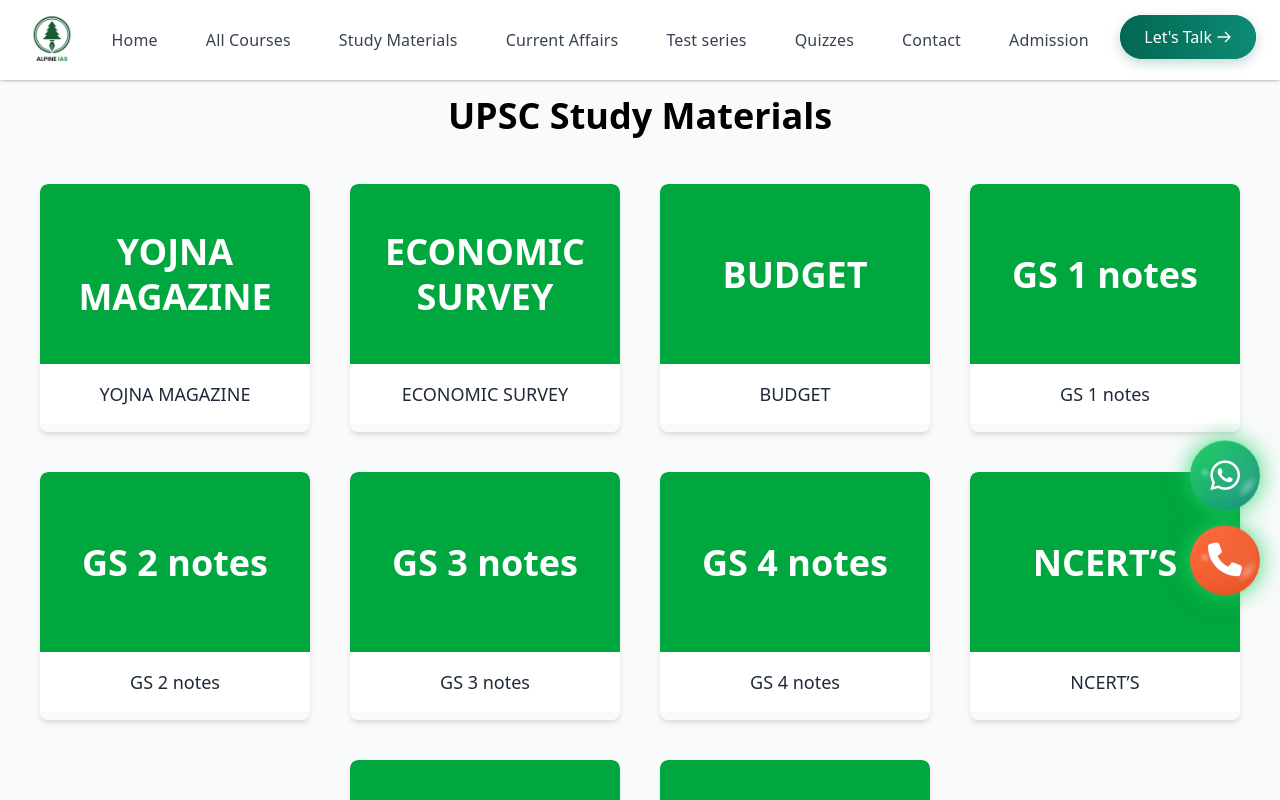
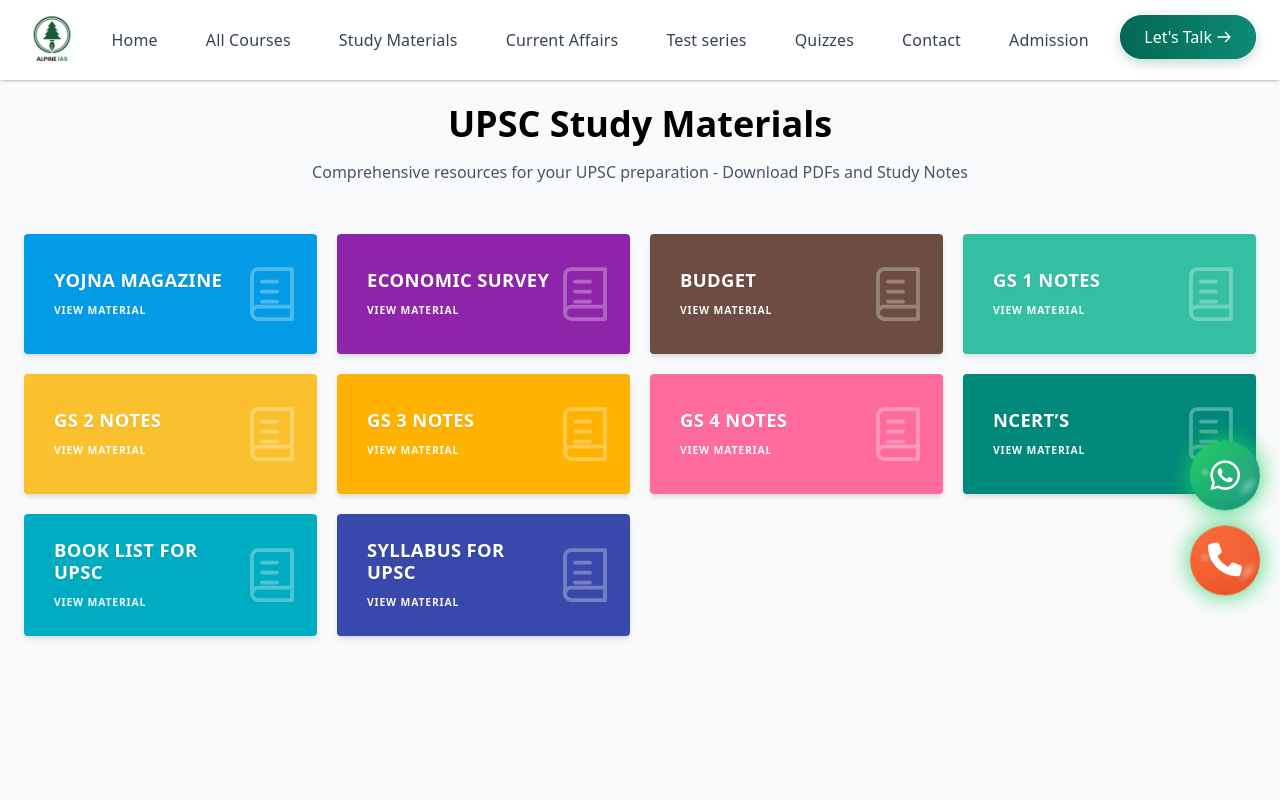
Before and after one commit to abhimanyuonline/AlpineIAS, a SvelteKit app: page /study-material in a window 1280 px wide. Built offline with nearby package versions, Linux system fonts and the light colour scheme.

Commit message:
added study materials layout

```diff
--- a/src/routes/study-material/+page.svelte
+++ b/src/routes/study-material/+page.svelte
@@ -2,102 +2,141 @@
   import studyMaterials from "../studymaterial.json";
   import { onMount } from 'svelte';
 
-  let hoveredId = null;
-  let screenSize = 'xs';
+  let hoveredId = $state();
 
-  function determineScreenSize() {
-    const width = window.innerWidth;
-    if (width < 480) screenSize = 'xs';
-    else if (width < 640) screenSize = 'sm';
-    else if (width < 768) screenSize = 'md';
-    else if (width < 1024) screenSize = 'lg';
-    else screenSize = 'xl';
-  }
+  const bookListColors = [
+    '#34bfa3', '#ff6b9d', '#43a047', '#1fbcd2', '#8e24aa',
+    '#3949ab', '#f4511e', '#6d4c41', '#ffb300', '#039be5',
+    '#d81b60', '#757575', '#fb8c00', '#546e7a', '#00acc1',
+    '#00897b', '#e91e63', '#fbc02d'
+  ];
+
+  let blockColors = $state([...bookListColors]);
 
   onMount(() => {
-    determineScreenSize();
-    window.addEventListener('resize', determineScreenSize);
-    return () => window.removeEventListener('resize', determineScreenSize);
+    blockColors = [...bookListColors].sort(() => Math.random() - 0.5);
   });
-
-  $: gridColumns = screenSize === 'xs' ? 2
-                  : screenSize === 'sm' ? 3
-                  : screenSize === 'md' ? 3
-                  : screenSize === 'lg' ? 3
-                  : 4;
 </script>
 
-<div class="flex flex-col items-center justify-center min-h-screen bg-gray-50 p-4">
-  <h1 class="text-xl sm:text-2xl md:text-3xl lg:text-4xl font-bold text-center mb-4 md:mb-8 lg:mb-12">UPSC Study Materials</h1>
+<svelte:head>
+  <title>UPSC Study Materials – Alpine IAS</title>
+  <meta name="description" content="Access UPSC Study Materials including Yojana Magazine, Economic Survey, and more." />
+</svelte:head>
 
-  <div class="w-full max-w-7xl mx-auto px-2 sm:px-4 lg:px-6">
-    <div class="flex flex-wrap justify-center gap-4 sm:gap-6 md:gap-8 lg:gap-10">
+<div class="bg-gray-50 min-h-screen">
+  <main class="p-6 max-w-7xl mx-auto">
+    <h1 class="text-4xl font-bold text-center mb-4">UPSC Study Materials</h1>
+    <p class="text-center mb-10 text-gray-600">Comprehensive resources for your UPSC preparation - Download PDFs and Study Notes</p>
+
+    <div class="download-grid">
       {#each studyMaterials as item, index}
         <a
           href={`/study-material/${item.link}`}
-          class="block no-underline transform transition-all duration-300 ease-in-out rounded-lg overflow-hidden shadow-md"
-          class:shadow-xl={hoveredId === index}
-          class:translate-y-[-5px]={hoveredId === index}
-          on:mouseenter={() => hoveredId = index}
-          on:mouseleave={() => hoveredId = null}
-          style="width: calc((100% - {(gridColumns - 1) * (screenSize === 'xs' ? 16 : screenSize === 'sm' ? 24 : screenSize === 'md' ? 32 : 40)}px) / {gridColumns}); min-width: 200px; max-width: 350px;"
+          class="card-slide with-link"
+          style="--card-bg: {blockColors[index % blockColors.length]}"
+          onmouseenter={() => hoveredId = index}
+          onmouseleave={() => hoveredId = null}
         >
-          <div class="flex flex-col w-full h-full rounded-lg overflow-hidden mb-2">
-            <div class="w-full aspect-[4/3] lg:aspect-[3/2] bg-green-600 flex items-center justify-center p-4 lg:p-6">
-              <!-- Optional icon or initials could be shown here -->
-              <span class="text-white text-lg sm:text-xl md:text-2xl lg:text-3xl xl:text-4xl font-bold text-center px-2 leading-tight">{item.title}</span>
-            </div>
-            <div class="w-full p-2 sm:p-3 lg:p-4 bg-white">
-              <h3 class="text-xs sm:text-sm md:text-base lg:text-lg font-medium text-gray-800 line-clamp-2 text-center">{item.title}</h3>
-            </div>
+          <div class="card-content">
+            <span class="card-title">{item.title}</span>
+            <span class="card-count">VIEW MATERIAL</span>
+          </div>
+          <div class="card-icon">
+            <svg viewBox="0 0 24 24" fill="none" stroke="currentColor" stroke-width="1.5" stroke-linecap="round" stroke-linejoin="round">
+              <path d="M4 19.5A2.5 2.5 0 0 1 6.5 17H20"/>
+              <path d="M6.5 2H20v20H6.5A2.5 2.5 0 0 1 4 19.5v-15A2.5 2.5 0 0 1 6.5 2z"/>
+              <path d="M8 7h6"/><path d="M8 11h6"/><path d="M8 15h6"/>
+            </svg>
           </div>
         </a>
       {/each}
     </div>
-  </div>
-
-  <div class="mt-6 md:mt-8 lg:mt-12 w-full max-w-md text-center text-gray-600">
-    <p class="text-sm md:text-base lg:text-lg">Click on any item to access its content</p>
-  </div>
+  </main>
 </div>
 
 <style>
-  a:hover .bg-green-600 {
-    background-color: #00843d;
+  .download-grid {
+    display: grid;
+    grid-template-columns: repeat(1, 1fr);
+    gap: 20px;
+    padding: 10px 0;
+    align-items: start;
   }
 
-  a, .bg-green-600 {
-    transition: all 0.3s ease;
+  @media (min-width: 640px) {
+    .download-grid {
+      grid-template-columns: repeat(2, 1fr);
+    }
   }
 
-  .shadow-md {
-    box-shadow: 0 4px 6px -1px rgba(0, 0, 0, 0.1),
-                0 2px 4px -1px rgba(0, 0, 0, 0.06);
+  @media (min-width: 1024px) {
+    .download-grid {
+      grid-template-columns: repeat(4, 1fr);
+    }
   }
 
-  .shadow-xl {
-    box-shadow: 0 10px 15px -3px rgba(0, 0, 0, 0.1),
-                0 4px 6px -2px rgba(0, 0, 0, 0.05),
-                0 0 0 1px rgba(0, 0, 0, 0.02);
+  .card-slide {
+    position: relative;
+    display: flex;
+    flex-direction: column;
+    align-items: flex-start;
+    justify-content: center;
+    padding: 25px 30px;
+    background-color: var(--card-bg);
+    border-radius: 4px;
+    text-decoration: none;
+    transition: all 0.3s ease;
+    min-height: 120px;
+    box-shadow: 0 4px 6px -1px rgba(0, 0, 0, 0.1), 0 2px 4px -1px rgba(0, 0, 0, 0.06);
+    color: white;
   }
 
-  a {
-    position: relative;
+  .card-slide.with-link:hover {
+    transform: translateY(-4px);
+    box-shadow: 0 10px 15px -3px rgba(0, 0, 0, 0.15), 0 4px 6px -2px rgba(0, 0, 0, 0.1);
+    filter: brightness(1.05);
   }
 
-  a::after {
-    content: '';
-    position: absolute;
-    z-index: -1;
-    width: 100%;
-    height: 100%;
-    opacity: 0;
-    border-radius: 8px;
-    box-shadow: 0 15px 25px -12px rgba(0, 100, 50, 0.4);
-    transition: opacity 0.3s ease-in-out;
+  .card-content {
+    display: flex;
+    flex-direction: column;
+    z-index: 2;
+    max-width: 80%;
   }
 
-  a:hover::after {
-    opacity: 1;
+  .card-title {
+    font-size: 1.15rem;
+    font-weight: 700;
+    margin-bottom: 12px;
+    letter-spacing: 0.02em;
+    text-shadow: 0 1px 2px rgba(0, 0, 0, 0.1);
+    line-height: 1.2;
+    text-transform: uppercase;
+  }
+
+  .card-count {
+    font-size: 0.65rem;
+    font-weight: 700;
+    text-transform: uppercase;
+    letter-spacing: 0.08em;
+    opacity: 0.95;
+  }
+
+  .card-icon {
+    position: absolute;
+    right: 15px;
+    top: 50%;
+    transform: translateY(-50%);
+    width: 60px;
+    height: 60px;
+    color: white;
+    opacity: 0.3;
+    z-index: 1;
+    transition: transform 0.3s ease;
+  }
+
+  .card-slide:hover .card-icon {
+    transform: translateY(-50%) scale(1.1);
+    opacity: 0.4;
   }
 </style>
```
